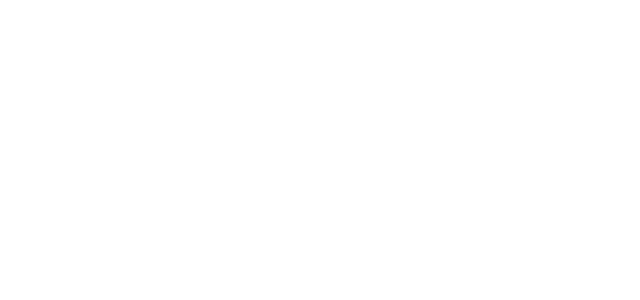
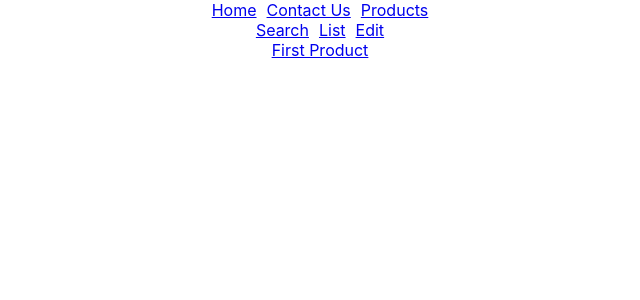
Before and after one commit to kasir-barati/react, a React (Create React App) app: page /products in a window 1280 px wide. Before the commit this address had no page. Shown: the top 300 px of the page, without its empty margins (320-960 px from the left). Built offline with nearby package versions, Linux system fonts and the light colour scheme.

Commit message:
feat: nested route

```diff
--- a/src/AppRoutes.tsx
+++ b/src/AppRoutes.tsx
@@ -1,6 +1,10 @@
 import { BrowserRouter, Route, Routes } from "react-router-dom";
 import { ContactUs } from "./ContactUs";
 import { Home } from "./Home";
+import { Product } from "./product/Product";
+import { ProductEdit } from "./product/ProductEdit";
+import { ProductList } from "./product/ProductList";
+import { ProductSearch } from "./product/ProductSearch";
 
 export function AppRoutes() {
   return (
@@ -8,6 +12,11 @@
       <Routes>
         <Route path="/" element={<Home />}></Route>
         <Route path="/contact-us" element={<ContactUs />}></Route>
+        <Route path="/products" element={<ProductList />}>
+          <Route path="search" element={<ProductSearch />}></Route>
+          <Route path=":id" element={<Product />}></Route>
+          <Route path="edit" element={<ProductEdit />}></Route>
+        </Route>
       </Routes>
     </BrowserRouter>
   );
--- a/src/Layout.tsx
+++ b/src/Layout.tsx
@@ -1,9 +1,9 @@
 import { PropsWithChildren } from "react";
 import { Link } from "react-router-dom";
 
+export const marginX = { margin: "0 5px 0 5px" };
+
 export function Layout({ children }: PropsWithChildren) {
-  const marginX = { margin: "0 5px 0 5px" };
-
   return (
     <>
       <div>
@@ -13,6 +13,9 @@
         <Link style={marginX} to="/contact-us" about="Contact us page">
           Contact Us
         </Link>
+        <Link style={marginX} to="/products">
+          Products
+        </Link>
       </div>
       {children}
     </>
--- /dev/null
+++ b/src/product/Product.tsx
@@ -0,0 +1,7 @@
+import { useParams } from "react-router-dom";
+
+export function Product() {
+  const { id } = useParams();
+
+  return <div>product #{id}</div>;
+}
--- /dev/null
+++ b/src/product/ProductEdit.tsx
@@ -0,0 +1,3 @@
+export function ProductEdit() {
+  return <div>Update product</div>;
+}
--- /dev/null
+++ b/src/product/ProductList.tsx
@@ -0,0 +1,24 @@
+import { Link, Outlet } from "react-router-dom";
+import { Layout, marginX } from "../Layout";
+
+export function ProductList() {
+  return (
+    <Layout>
+      <div>
+        <Link style={marginX} to="/products/search">
+          Search
+        </Link>
+        <Link style={marginX} to="/products/list">
+          List
+        </Link>
+        <Link style={marginX} to="/products/edit">
+          Edit
+        </Link>
+      </div>
+
+      <Link to="/products/1">First Product</Link>
+
+      <Outlet />
+    </Layout>
+  );
+}
--- /dev/null
+++ b/src/product/ProductSearch.tsx
@@ -0,0 +1,8 @@
+export function ProductSearch() {
+  return (
+    <div>
+      Type something: <input type="text"></input>
+      <input type="button" value="Search"></input>
+    </div>
+  );
+}
```
